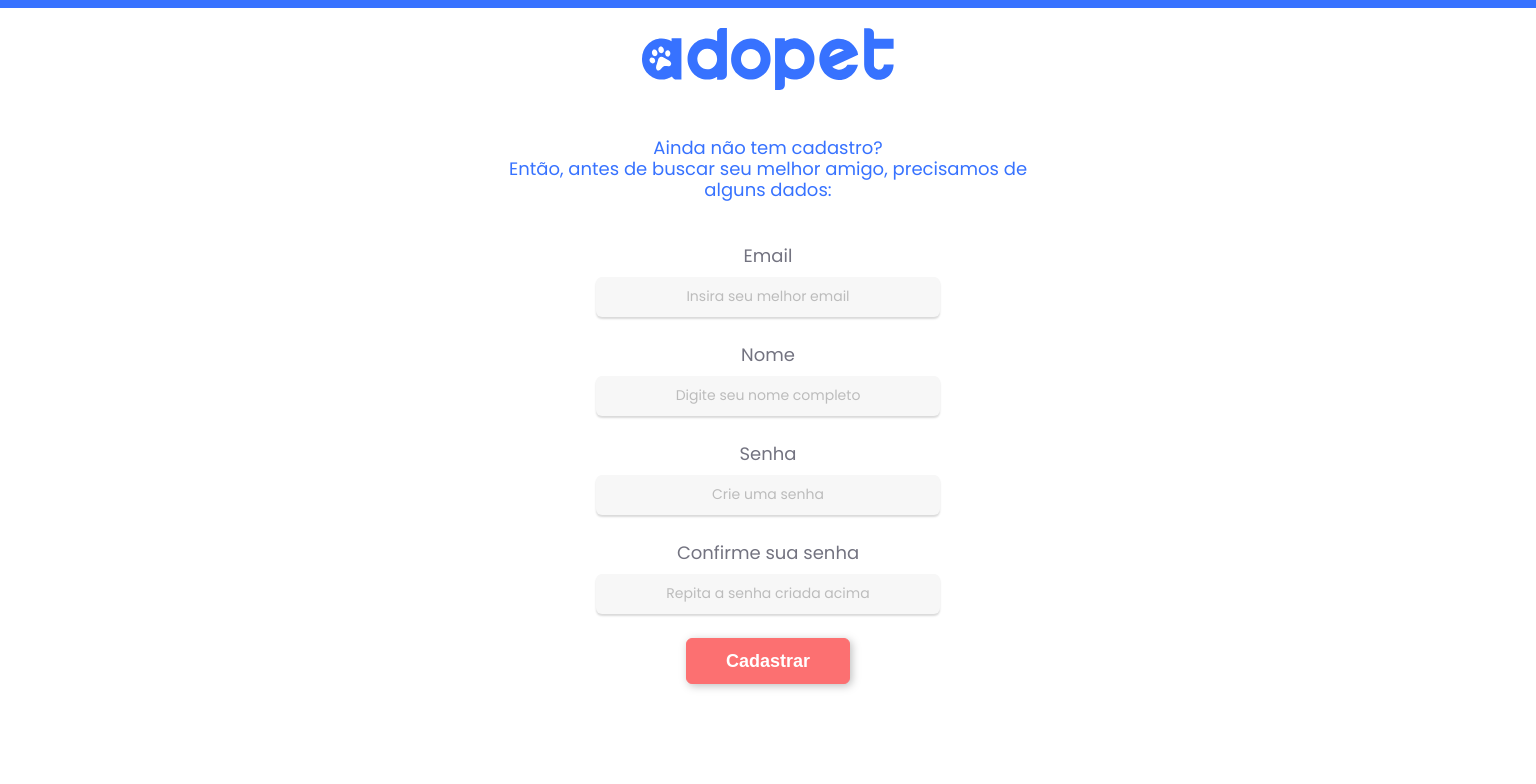
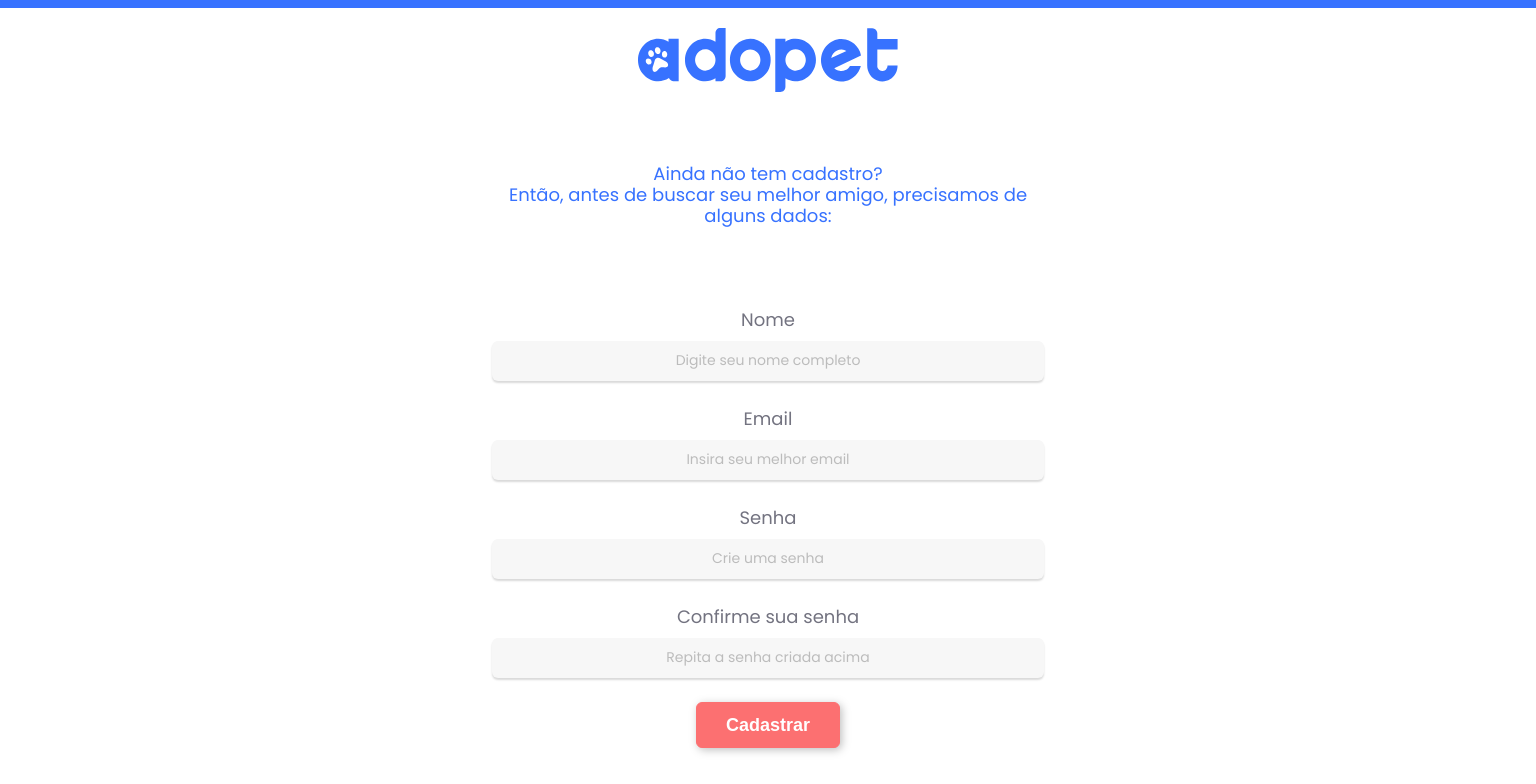
Before and after one commit to rldcarvalho/projeto-adopet, an Angular app: page / in a window 1536 px wide. Shown: the part 140-924 px from the top of the page. Built offline with nearby package versions, Linux system fonts and the light colour scheme.

Commit message:
Fix: swap name and email

```diff
--- a/src/app/components/home/signup/signup.component.html
+++ b/src/app/components/home/signup/signup.component.html
@@ -11,20 +11,20 @@
 
   <form class="signup-form">
     <div>
+      <label for="nome" class="signup__label">Nome</label>
+      <input
+        class="input signup__input"
+        type="text"
+        placeholder="Digite seu nome completo"
+        required
+      />
+    </div>
+    <div>
       <label for="email" class="signup__label">Email</label>
       <input
         class="input signup__input"
         type="email"
         placeholder="Insira seu melhor email"
-        required
-      />
-    </div>
-    <div>
-      <label for="nome" class="signup__label">Nome</label>
-      <input
-        class="input signup__input"
-        type="text"
-        placeholder="Digite seu nome completo"
         required
       />
     </div>
--- a/src/app/components/home/signup/signup.component.scss
+++ b/src/app/components/home/signup/signup.component.scss
@@ -71,3 +71,24 @@
     }
   }
 }
+
+@media (min-width: 1440px) {
+  .signup {
+    &__img-logo {
+      height: 64px;
+      padding-bottom: 64px;
+    }
+
+    &__subtitle {
+      padding-bottom: 80px;
+    }
+
+    &__input {
+      width: 552px;
+    }
+
+    .btn {
+      width: 144px;
+    }
+  }
+}
```
